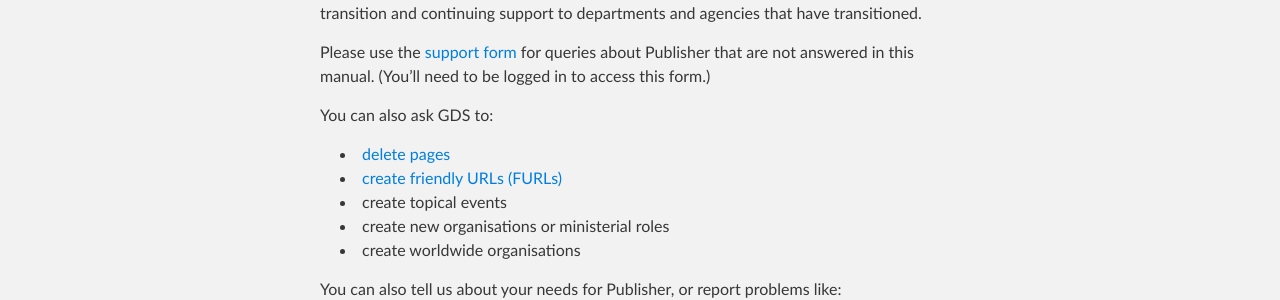
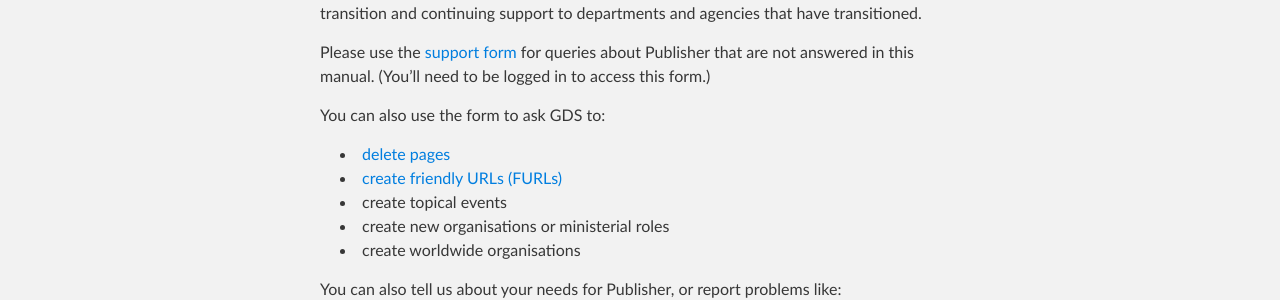
Before and after one commit to alphagov/inside-government-admin-guide, a Jekyll site: the page built from first-steps/support-from-GDS.md, in a window 1280 px wide. Shown: the part 403-703 px from the top of the page. Built offline with Jekyll 4.4.1, drawn with Linux system fonts in a browser that asks for light colours.

Commit message:
Update support-from-GDS.md

```diff
--- a/first-steps/support-from-GDS.md
+++ b/first-steps/support-from-GDS.md
@@ -9,7 +9,7 @@ The Government Digital Service (GDS) will be offering direct support to agencies
 
 Please use the [support form](https://support.production.alphagov.co.uk/) for queries about Publisher that are not answered in this manual. (You'll need to be logged in to access this form.)
 
-You can also ask GDS to:
+You can also use the form to ask GDS to:
 
 * [delete pages](/creating-documents/delete-unpublish.html)
 * [create friendly URLs (FURLs)](/creating-documents/delete-unpublish.html)
```
